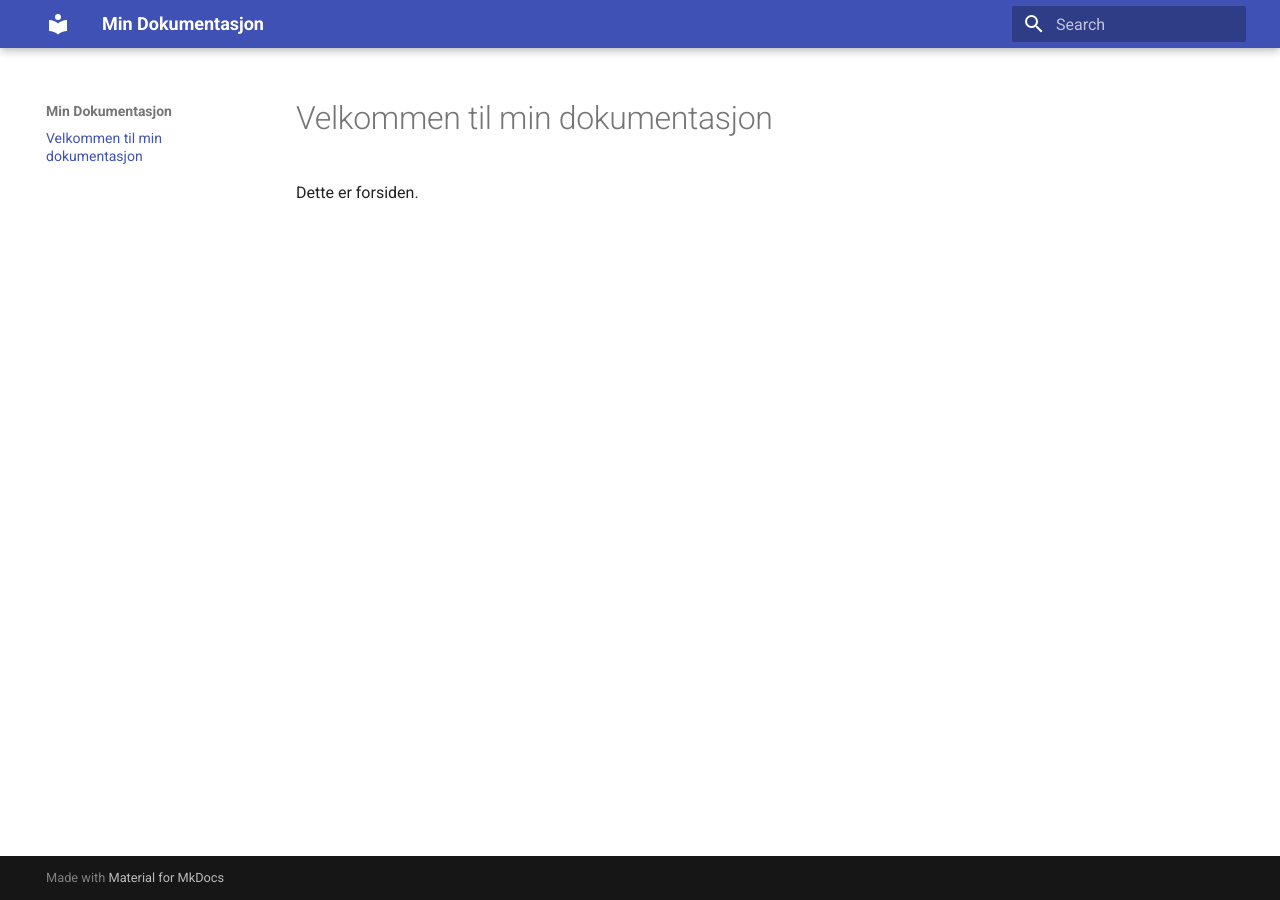
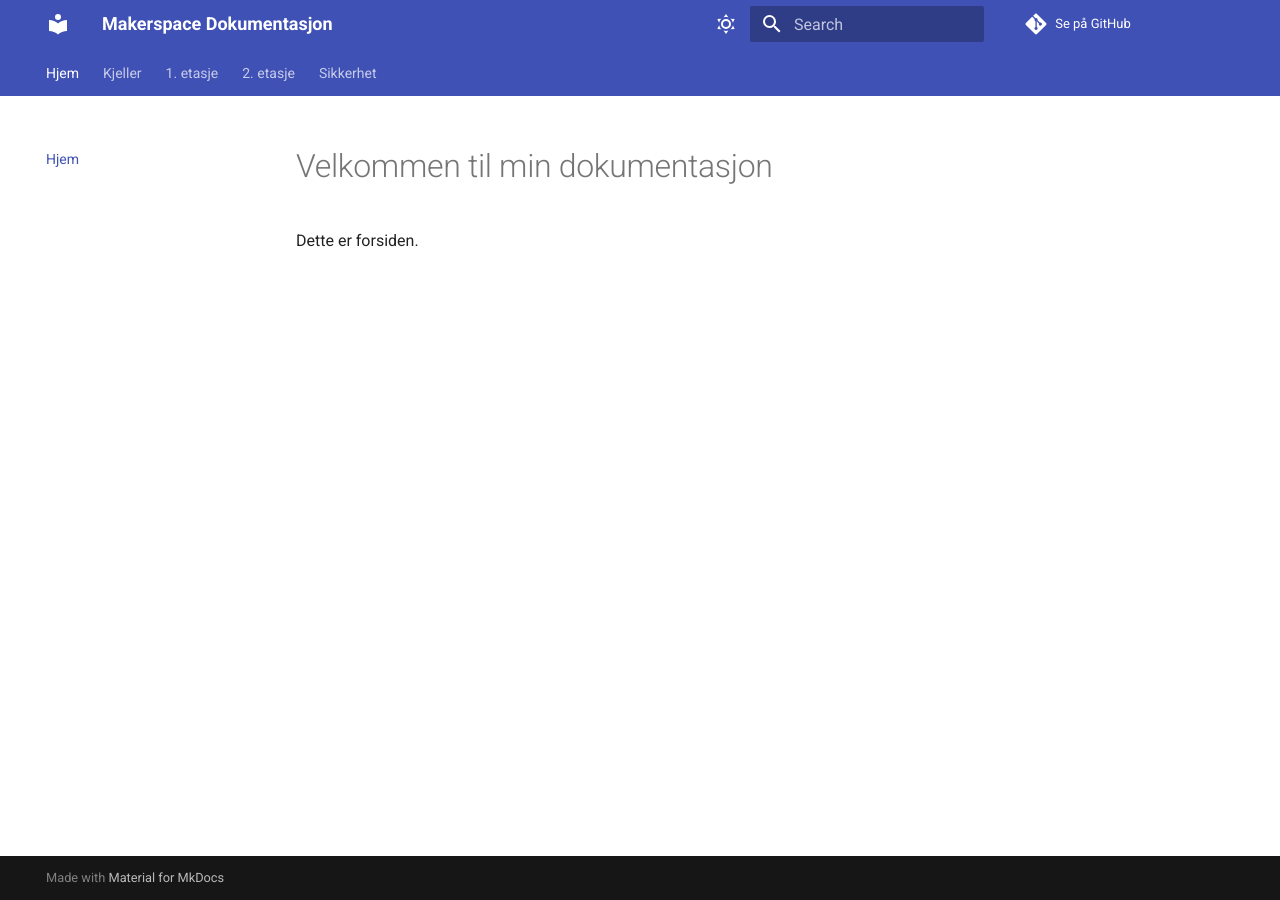
Before and after one commit to tourbino/mkdocs-test, an MkDocs documentation site: the page built from docs/index.md, in a window 1280 px wide. Built offline with MkDocs 1.6.1 and Material for MkDocs 9.7.7, drawn with Linux system fonts in a browser that asks for light colours; comment, search, counter and statistics services are not loaded.

Commit message:
Update mkdocs.yml

```diff
--- a/mkdocs.yml
+++ b/mkdocs.yml
@@ -1,3 +1,41 @@
-site_name: Min Dokumentasjon
+site_name: Makerspace Dokumentasjon
+site_url: https://tourbino.github.io/mkdocs-test/ # <--- BYTT UT MED DIN URL
+repo_url: https://github.com/tourbino/mkdocs-test # <--- BYTT UT MED DIN REPO-URL
+repo_name: Se på GitHub
+
 theme:
   name: material
+  # logo: assets/logo.svg # Kan legges til senere
+  palette:
+    - scheme: default
+      toggle:
+        icon: material/weather-sunny
+        name: Bytt til mørkt tema
+    - scheme: slate
+      toggle:
+        icon: material/weather-night
+        name: Bytt til lyst tema
+  features:
+    - navigation.tabs
+    - navigation.sections
+    - navigation.top
+    - search.suggest
+    - search.highlight
+
+nav:
+  - 'Hjem': 'index.md'
+  - 'Kjeller':
+    - 'Oversikt Kjeller': 'kjeller/index.md'
+    - 'CNC-rom': 'kjeller/cnc_rom.md'
+    - 'Høvelrom': 'kjeller/hovelrom.md'
+    - 'Sagrom': 'kjeller/sagrom.md'
+  - '1. etasje':
+    - 'Oversikt 1. etasje': 'etasje1/index.md'
+    - 'Kreativt Rom': 'etasje1/kreativt_rom.md'
+    - 'Keramikkrom': 'etasje1/keramikkrom.md'
+    - 'Møterom': 'etasje1/moterom.md'
+  - '2. etasje':
+    - 'Oversikt 2. etasje': 'etasje2/index.md'
+    - '3D-printerrom': 'etasje2/3dprinter_rom.md'
+    - 'Elektronikklab': 'etasje2/elektronikklab.md'
+  - 'Sikkerhet': 'sikkerhet.md'
```
